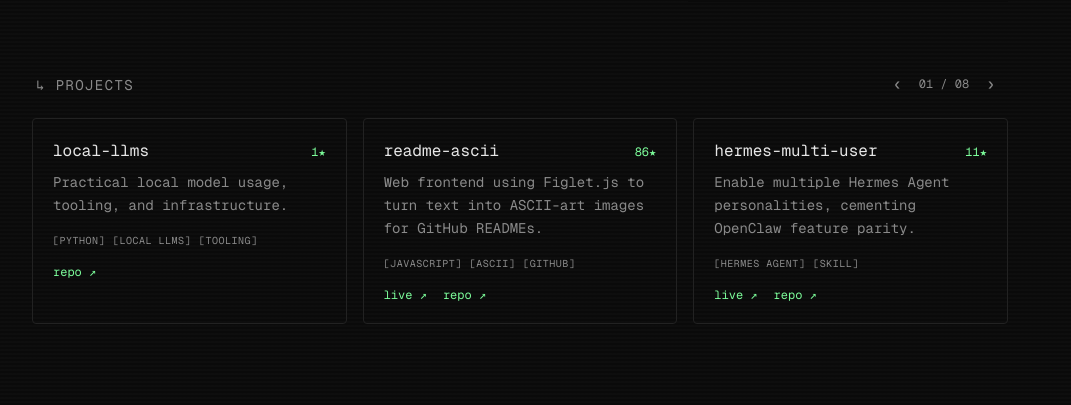
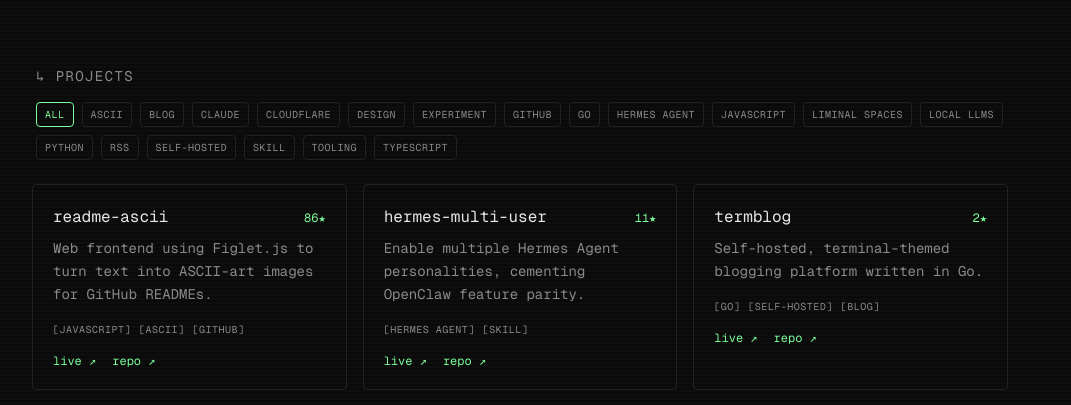
Before and after one commit to ajmeese7/agentic-portfolio, a Next.js app: page / in a window 1280 px wide. Shown: the part 513-918 px from the top of the page, without its empty margins (120-1191 px from the left). Built offline with nearby package versions, Linux system fonts and the light colour scheme; no server answers.

Commit message:
feat: replace carousel with projects grid

```diff
--- a/package.json
+++ b/package.json
@@ -15,7 +15,6 @@
   },
   "dependencies": {
     "@met4citizen/talkinghead": "1.7.0",
-    "embla-carousel-react": "^8.6.0",
     "next": "16.2.6",
     "postprocessing": "6.39.1",
     "react": "19.2.6",
--- a/src/app/page.tsx
+++ b/src/app/page.tsx
@@ -1,7 +1,7 @@
 import { Banner } from "@/components/Banner";
 import { Footer } from "@/components/Footer";
 import { Hero } from "@/components/Hero";
-import { ProjectsCarousel } from "@/components/ProjectsCarousel";
+import { ProjectsGrid } from "@/components/ProjectsGrid";
 import { projects } from "@/content/projects";
 
 export default function Home() {
@@ -9,7 +9,7 @@
     <>
       <main className="flex-1 mx-auto w-full max-w-5xl px-6 pt-16 sm:pt-24">
         <Hero banner={<Banner />} />
-        <ProjectsCarousel projects={projects} />
+        <ProjectsGrid projects={projects} />
       </main>
       <Footer />
     </>
--- a/src/components/ProjectsCarousel.tsx
+++ /dev/null
@@ -1,129 +0,0 @@
-"use client";
-
-import useEmblaCarousel from "embla-carousel-react";
-import { useCallback, useEffect, useState } from "react";
-import type { Project } from "@/lib/projects";
-
-export function ProjectsCarousel({ projects }: { projects: Project[] }) {
-  const [emblaRef, emblaApi] = useEmblaCarousel({ loop: true, align: "start", duration: 18 });
-  const [selected, setSelected] = useState(0);
-  const [visibleProjects, setVisibleProjects] = useState(projects);
-
-  const onSelect = useCallback(() => {
-    if (emblaApi) setSelected(emblaApi.selectedScrollSnap());
-  }, [emblaApi]);
-
-  useEffect(() => {
-    if (!emblaApi) return;
-    emblaApi.on("select", onSelect);
-    onSelect();
-  }, [emblaApi, onSelect]);
-
-  useEffect(() => {
-    let cancelled = false;
-    async function refreshMetrics() {
-      try {
-        const res = await fetch("/api/github-metrics");
-        if (!res.ok) return;
-        const data = (await res.json()) as {
-          metrics?: Record<string, { stars?: number }>;
-        };
-        if (cancelled || !data.metrics) return;
-        setVisibleProjects((current) =>
-          current.map((project) => ({
-            ...project,
-            stars: data.metrics?.[project.slug]?.stars ?? project.stars,
-          })),
-        );
-      } catch {
-        // Keep the hand-curated cached metrics from src/content/projects.ts.
-      }
-    }
-    refreshMetrics();
-    return () => {
-      cancelled = true;
-    };
-  }, []);
-
-  return (
-    <section aria-labelledby="projects-h" className="mt-16">
-      <header className="flex items-baseline justify-between mb-4 px-1">
-        <h2 id="projects-h" className="text-sm uppercase tracking-widest text-muted">
-          ↳ projects
-        </h2>
-        <div className="flex gap-2 text-muted">
-          <button
-            type="button"
-            aria-label="previous project"
-            disabled={!emblaApi}
-            onClick={() => emblaApi?.scrollPrev()}
-            className="cursor-pointer px-2 py-1 hover:text-accent transition-colors text-lg disabled:opacity-30"
-          >
-            ‹
-          </button>
-          <span className="text-xs self-center">
-            {String(selected + 1).padStart(2, "0")} /{" "}
-            {String(visibleProjects.length).padStart(2, "0")}
-          </span>
-          <button
-            type="button"
-            aria-label="next project"
-            disabled={!emblaApi}
-            onClick={() => emblaApi?.scrollNext()}
-            className="cursor-pointer px-2 py-1 hover:text-accent transition-colors text-lg disabled:opacity-30"
-          >
-            ›
-          </button>
-        </div>
-      </header>
-
-      <div ref={emblaRef} className="overflow-hidden">
-        <div className="flex -ml-4">
-          {visibleProjects.map((p) => (
-            <article
-              key={p.slug}
-              className="min-w-0 shrink-0 grow-0 basis-full sm:basis-1/2 lg:basis-1/3 pl-4"
-            >
-              <div className="h-full border border-border-default rounded p-5 hover:border-accent/60 transition-colors">
-                <div className="flex items-baseline justify-between">
-                  <h3 className="text-foreground text-base">{p.title}</h3>
-                  {p.stars !== undefined && <span className="text-accent text-xs">{p.stars}★</span>}
-                </div>
-                <p className="text-muted text-sm mt-2 leading-relaxed">{p.blurb}</p>
-                <div className="flex flex-wrap gap-2 mt-4">
-                  {p.tags.map((t) => (
-                    <span key={t} className="text-[10px] uppercase tracking-wider text-muted">
-                      [{t}]
-                    </span>
-                  ))}
-                </div>
-                <div className="flex gap-4 mt-4 text-xs">
-                  {p.live && (
-                    <a
-                      href={p.live}
-                      target="_blank"
-                      rel="noopener noreferrer"
-                      className="text-accent hover:underline"
-                    >
-                      live ↗
-                    </a>
-                  )}
-                  {p.repo && (
-                    <a
-                      href={p.repo}
-                      target="_blank"
-                      rel="noopener noreferrer"
-                      className="text-accent hover:underline"
-                    >
-                      repo ↗
-                    </a>
-                  )}
-                </div>
-              </div>
-            </article>
-          ))}
-        </div>
-      </div>
-    </section>
-  );
-}
--- /dev/null
+++ b/src/components/ProjectsGrid.tsx
@@ -0,0 +1,131 @@
+"use client";
+
+import { useEffect, useMemo, useState } from "react";
+import type { Project } from "@/lib/projects";
+
+export function ProjectsGrid({ projects }: { projects: Project[] }) {
+  const [visibleProjects, setVisibleProjects] = useState(projects);
+  const [activeTag, setActiveTag] = useState<string | null>(null);
+
+  useEffect(() => {
+    let cancelled = false;
+    async function refreshMetrics() {
+      try {
+        const res = await fetch("/api/github-metrics");
+        if (!res.ok) return;
+        const data = (await res.json()) as {
+          metrics?: Record<string, { stars?: number }>;
+        };
+        if (cancelled || !data.metrics) return;
+        setVisibleProjects((current) =>
+          current.map((project) => ({
+            ...project,
+            stars: data.metrics?.[project.slug]?.stars ?? project.stars,
+          })),
+        );
+      } catch {
+        // Keep the hand-curated cached metrics from src/content/projects.ts.
+      }
+    }
+    refreshMetrics();
+    return () => {
+      cancelled = true;
+    };
+  }, []);
+
+  const allTags = useMemo(() => {
+    const tagSet = new Set<string>();
+    for (const p of visibleProjects) {
+      for (const t of p.tags) tagSet.add(t);
+    }
+    return Array.from(tagSet).sort();
+  }, [visibleProjects]);
+
+  const sorted = useMemo(() => {
+    const filtered = activeTag
+      ? visibleProjects.filter((p) => p.tags.includes(activeTag))
+      : visibleProjects;
+    return [...filtered].sort((a, b) => (b.stars ?? 0) - (a.stars ?? 0));
+  }, [visibleProjects, activeTag]);
+
+  return (
+    <section aria-labelledby="projects-h" className="mt-16">
+      <header className="mb-4 px-1">
+        <h2 id="projects-h" className="text-sm uppercase tracking-widest text-muted">
+          ↳ projects
+        </h2>
+      </header>
+
+      <div className="flex flex-wrap gap-2 mb-6 px-1">
+        <button
+          type="button"
+          onClick={() => setActiveTag(null)}
+          className={`cursor-pointer text-[10px] uppercase tracking-wider px-2 py-1 rounded border transition-colors ${
+            activeTag === null
+              ? "border-accent text-accent"
+              : "border-border-default text-muted hover:border-accent/60 hover:text-accent"
+          }`}
+        >
+          All
+        </button>
+        {allTags.map((tag) => (
+          <button
+            key={tag}
+            type="button"
+            onClick={() => setActiveTag(activeTag === tag ? null : tag)}
+            className={`cursor-pointer text-[10px] uppercase tracking-wider px-2 py-1 rounded border transition-colors ${
+              activeTag === tag
+                ? "border-accent text-accent"
+                : "border-border-default text-muted hover:border-accent/60 hover:text-accent"
+            }`}
+          >
+            {tag}
+          </button>
+        ))}
+      </div>
+
+      <div className="grid grid-cols-1 sm:grid-cols-2 lg:grid-cols-3 gap-4">
+        {sorted.map((p) => (
+          <article key={p.slug}>
+            <div className="h-full border border-border-default rounded p-5 hover:border-accent/60 transition-colors">
+              <div className="flex items-baseline justify-between">
+                <h3 className="text-foreground text-base">{p.title}</h3>
+                {p.stars !== undefined && <span className="text-accent text-xs">{p.stars}★</span>}
+              </div>
+              <p className="text-muted text-sm mt-2 leading-relaxed">{p.blurb}</p>
+              <div className="flex flex-wrap gap-2 mt-4">
+                {p.tags.map((t) => (
+                  <span key={t} className="text-[10px] uppercase tracking-wider text-muted">
+                    [{t}]
+                  </span>
+                ))}
+              </div>
+              <div className="flex gap-4 mt-4 text-xs">
+                {p.live && (
+                  <a
+                    href={p.live}
+                    target="_blank"
+                    rel="noopener noreferrer"
+                    className="text-accent hover:underline"
+                  >
+                    live ↗
+                  </a>
+                )}
+                {p.repo && (
+                  <a
+                    href={p.repo}
+                    target="_blank"
+                    rel="noopener noreferrer"
+                    className="text-accent hover:underline"
+                  >
+                    repo ↗
+                  </a>
+                )}
+              </div>
+            </div>
+          </article>
+        ))}
+      </div>
+    </section>
+  );
+}
```
Also changed, not shown: 1 other file (tests, documents, lock files or other folders).
